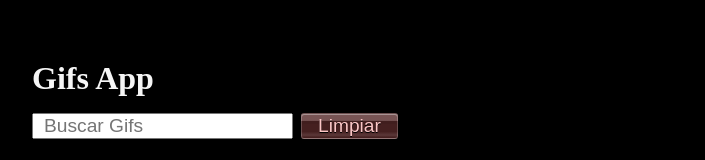
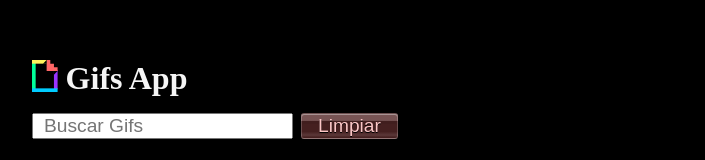
Before and after one commit to Fsalasgit/react-primer-proyecto, a React (Vite) app: page / in a window 1280 px wide. Shown: the top 160 px of the page, without its empty margins (28-733 px from the left). Built offline with nearby package versions, Linux system fonts and the light colour scheme; no server answers.

Commit message:
agregando logo

```diff
--- a/src/App.jsx
+++ b/src/App.jsx
@@ -7,11 +7,17 @@ import GifGrid from './components/GifGrid'
 function App() {
 
   const [categories, setCategories] = useState(["deadpool"])
+  const imgTitle = <svg xmlns="http://www.w3.org/2000/svg" viewBox="0 0 28 35" class="sc-8b46997b-2 hAsYtG"><g fill-rule="evenodd" clip-rule="evenodd"><path fill="#00ff99" d="M0 3h4v29H0z"></path><path fill="#9933ff" d="M24 11h4v21h-4z"></path><path fill="#00ccff" d="M0 31h28v4H0z"></path><path fill="#fff35c" d="M0 0h16v4H0z"></path><path fill="#ff6666" d="M24 8V4h-4V0h-4v12h12V8"></path><path class="shadow" d="M24 16v-4h4M16 0v4h-4"></path></g></svg>
 
 
   return (
     <>
-     <h1>Gifs App</h1>
+      <div className='principal-title'>
+        <div className="principal__logo">
+          {imgTitle}
+        </div>
+        <h1>Gifs App</h1>
+      </div>
       <div className='form__buscador'>
         <AddCategory setCategories={setCategories} />
         <button onClick={()=>{setCategories([""])} } className='button__Cleaner'>Limpiar</button>
--- /dev/null
+++ b/src/sass/layout/_title.scss
@@ -0,0 +1,8 @@
+.principal-title{
+    display: flex;
+}
+
+.principal__logo svg{
+    height: 2rem;
+    margin-right: 0.5rem;
+}
--- a/src/sass/main.scss
+++ b/src/sass/main.scss
@@ -1,5 +1,6 @@
 @import "./abstract/variables";
 @import "./base/base";
 @import "./components/gifGrid";
+@import "./layout/title";
 @import "./layout/button-cleaner";
 @import "./layout/card";
```
